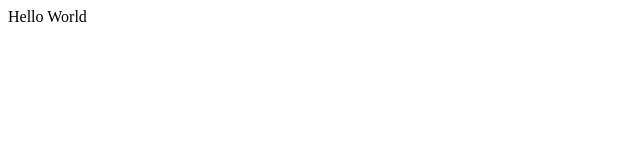
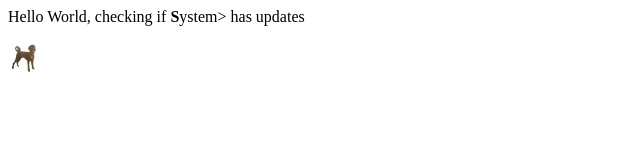
Before and after one commit to dennis-cody/dennis-cody.github.io, a plain HTML site: page index.html in a window 1280 px wide. Shown: the whole page, without its empty margins (0-640 px from the left). Drawn offline with Linux system fonts and the light colour scheme.

Commit message:
Added text

```diff
--- a/index.html
+++ b/index.html
@@ -1,3 +1,4 @@
 <head><link rel="icon" type="image/png" href="https://dennis-cody.github.io/StriderS_ico.png">
 </head>
-Hello World
+<p>Hello World, checking if <b>S</b>ystem> has updates</p>
+<img src="StriderS_ico.png" alt"Strider logo">
```
